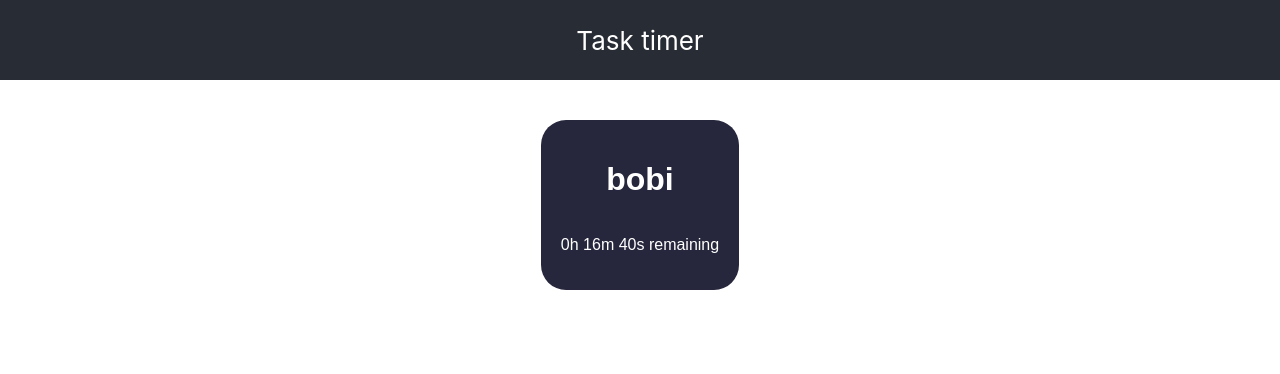
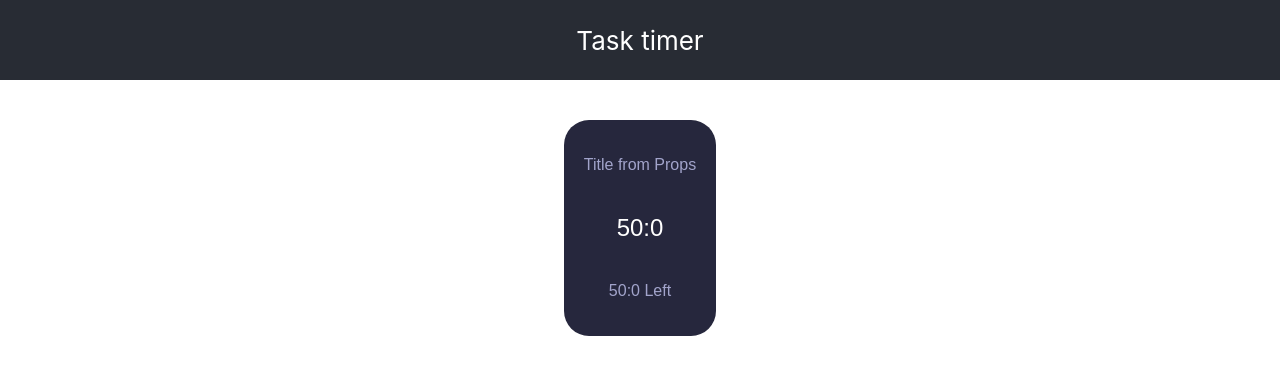
Before and after one commit to Eduard975/timer-component, a React (Create React App) app: page / in a window 1280 px wide. Shown: the top 374 px of the page. Built offline with nearby package versions, Linux system fonts and the light colour scheme.

Commit message:
add css for text inside component

```diff
--- a/src/App.tsx
+++ b/src/App.tsx
@@ -10,7 +10,7 @@ function App() {
       <div className='App-header'>Task timer</div>
       <div className="App">
         <TimerErrorBoundary>
-          <Timer title="bobi" endTime={1000}></Timer>
+          <Timer title="Title from Props" endTime={3000}></Timer>
         </TimerErrorBoundary>
       </div>
     </div>
--- a/src/components/timer.tsx
+++ b/src/components/timer.tsx
@@ -20,13 +20,18 @@ export const Timer = ({ title, endTime, }: MyTimerProps) => {
         throw new EndTimeOutOfBoundsError("EndTime can't exceed 3599 seconds");
     }
 
-    const { hours, minutes, seconds } = calcTime(endTime);
+    const { minutes, seconds } = calcTime(endTime);
 
     return (
         <div className="container">
-            <h1>{title}</h1>
-            <p>
-                {hours}h {minutes}m {seconds}s remaining
+            <p className="timer-top-buttom ">
+                {title}
+            </p>
+            <p className="timer">
+                {minutes}:{seconds}
+            </p>
+            <p className="timer-top-buttom">
+                {minutes}:{seconds} Left
             </p>
         </div>
     );
--- a/src/css/component.css
+++ b/src/css/component.css
@@ -4,8 +4,17 @@
     align-items: center;
     background-color: #26273d;
     border-radius: 25px;
-    color: #fff;
     font-family: sans-serif;
     width: fit-content;
     padding: 20px;
 }
+
+.timer-top-buttom {
+    color: #a2a4cb;
+    font-size: medium;
+}
+
+.timer {
+    color: #ffffff;
+    font-size: x-large;
+}
```
